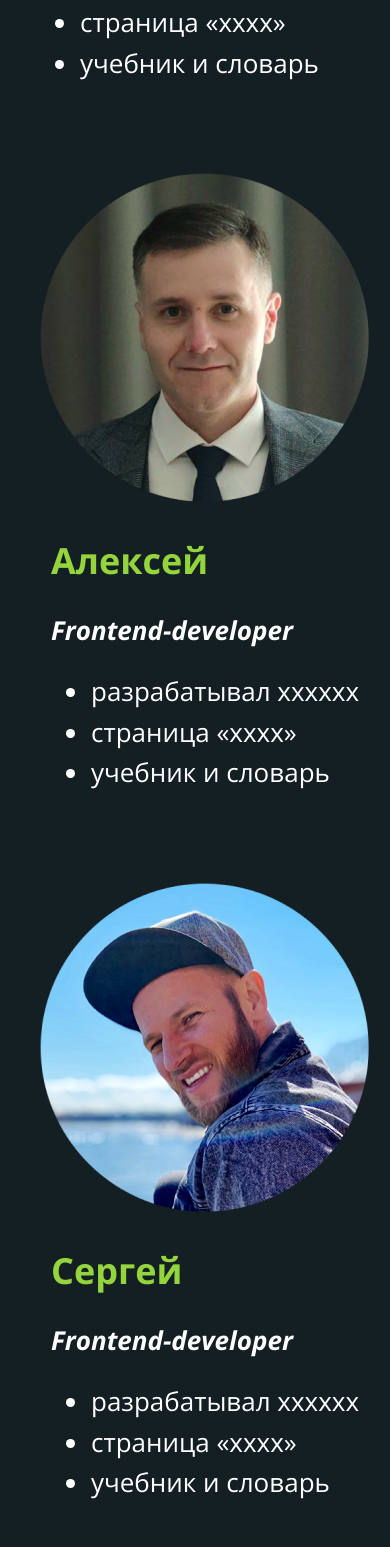
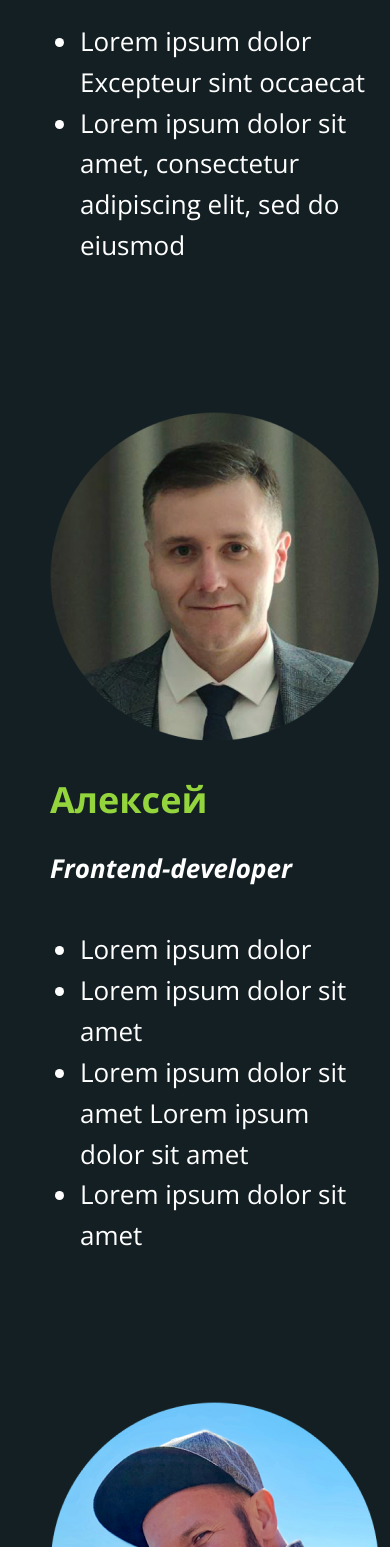
Before and after one commit to PesukarhuTG/rslang, a React (Create React App) app: page / in a window 390 px wide. Shown: the part 5501-7048 px from the top of the page. Built offline with nearby package versions, Linux system fonts and the light colour scheme.

Commit message:
fix: responsive css styles of team section

```diff
--- a/src/components/Team.tsx
+++ b/src/components/Team.tsx
@@ -15,9 +15,8 @@ const Team = () => {
           <TeamItemTitle>Татьяна</TeamItemTitle>
           <TeamItemSubtitle>Team Lead | Frontend developer</TeamItemSubtitle>
           <TeamItemDescription>
-            <li>разрабатывала хххххх</li>
-            <li>страница «хххх»</li>
-            <li>учебник и словарь</li>
+            <li>Lorem ipsum dolor Excepteur sint occaecat </li>
+            <li>Lorem ipsum dolor sit amet, consectetur adipiscing elit, sed do eiusmod </li>
           </TeamItemDescription>
         </div>
       </TeamItem>
@@ -30,9 +29,10 @@ const Team = () => {
           <TeamItemTitle>Алексей</TeamItemTitle>
           <TeamItemSubtitle>Frontend-developer</TeamItemSubtitle>
           <TeamItemDescription>
-            <li>разрабатывал хххххх</li>
-            <li>страница «хххх»</li>
-            <li>учебник и словарь</li>
+            <li>Lorem ipsum dolor</li>
+            <li>Lorem ipsum dolor sit amet</li>
+            <li>Lorem ipsum dolor sit amet Lorem ipsum dolor sit amet</li>
+            <li>Lorem ipsum dolor sit amet</li>
           </TeamItemDescription>
         </div>
       </TeamItem>
@@ -45,9 +45,10 @@ const Team = () => {
           <TeamItemTitle>Сергей</TeamItemTitle>
           <TeamItemSubtitle>Frontend-developer</TeamItemSubtitle>
           <TeamItemDescription>
-            <li>разрабатывал хххххх</li>
-            <li>страница «хххх»</li>
-            <li>учебник и словарь</li>
+            <li>Lorem ipsum dolor sit amet, consectetur adipiscing elit</li>
+            <li>Lorem ipsum dolor</li>
+            <li>Lorem ipsum dolor sit amet, consectetur adipiscing elit</li>
+            <li>Lorem ipsum dolor sit amet, consectetur adipiscing elit</li>
           </TeamItemDescription>
         </div>
       </TeamItem>
@@ -56,12 +57,14 @@ const Team = () => {
 };
 
 const TeamSection = styled.div`
+  width: 100%;
   display: grid;
   grid-template-columns: repeat(3, 1fr);
+  align-items: flex-start;
   gap: 20px;
   margin-bottom: 80px;
 
-  @media (max-width: 1400px) {
+  @media (max-width: 1420px) {
     grid-template-columns: 1fr;
   }
 `;
@@ -69,15 +72,18 @@ const TeamSection = styled.div`
 const TeamItem = styled.div`
   display: flex;
   flex-direction: column;
+  justify-content: center;
+  align-items: center;
+  padding: 10px;
 
-  @media (max-width: 1400px) {
+  @media (max-width: 1420px) {
     margin-bottom: 50px;
     flex-direction: row;
-    align-items: center;
+    align-items: flex-start;
     justify-content: flex-start;
   }
 
-  @media (max-width: 930px) {
+  @media (max-width: 1020px) {
     flex-direction: column;
   }
 `;
@@ -85,12 +91,14 @@ const TeamItem = styled.div`
 const TeamItemImage = styled.div`
   justify-self: center;
 
-  @media (max-width: 1400px) {
+  @media (max-width: 1420px) {
     margin-right: 80px;
   }
 
-  @media (max-width: 930px) {
+  @media (max-width: 1020px) {
+    margin-top: 30px;
     margin-right: 0;
+    align-self: center;
   }
 `;
 
@@ -101,7 +109,7 @@ const TeamItemTitle = styled.h4`
   font-size: 36px;
   font-weight: 700;
 
-  @media (max-width: 1400px) {
+  @media (max-width: 1420px) {
     margin-top: 0;
   }
 
@@ -117,9 +125,9 @@ const TeamItemSubtitle = styled.p`
 `;
 
 const TeamItemDescription = styled.ul`
-  margin-bottom: 20px;
-  font-weight: 300;
-  padding-left: 40px;
+  margin-top: 40px;
+  padding-left: 30px;
+  padding-right: 10px;
 `;
 
 export default Team;
```
